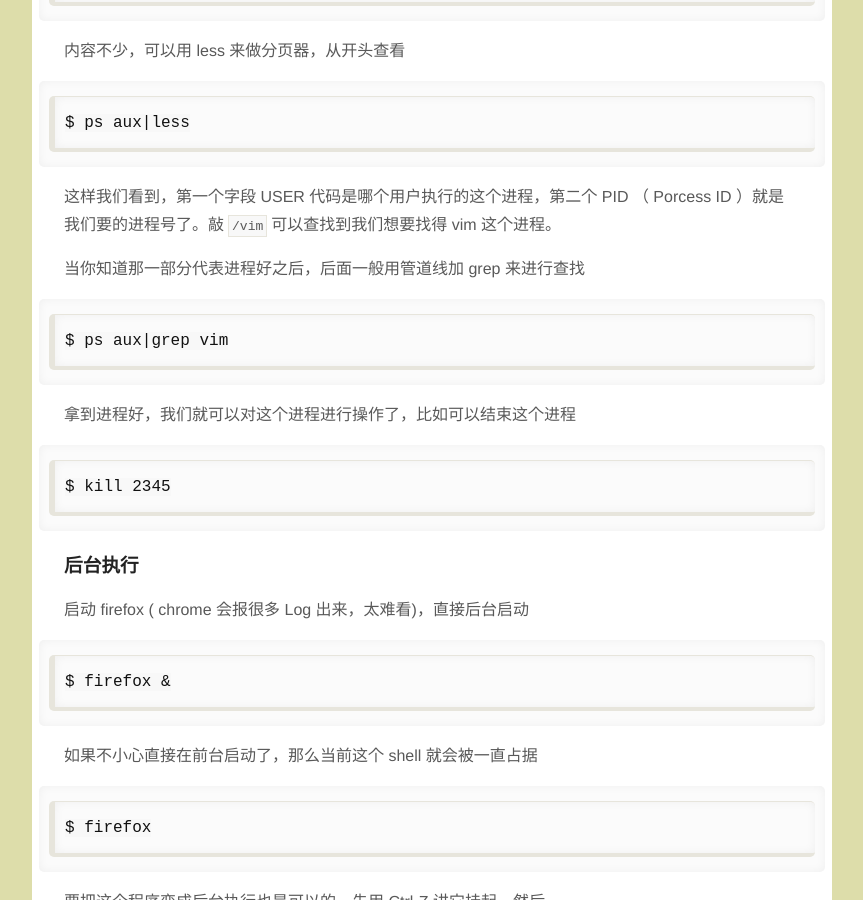
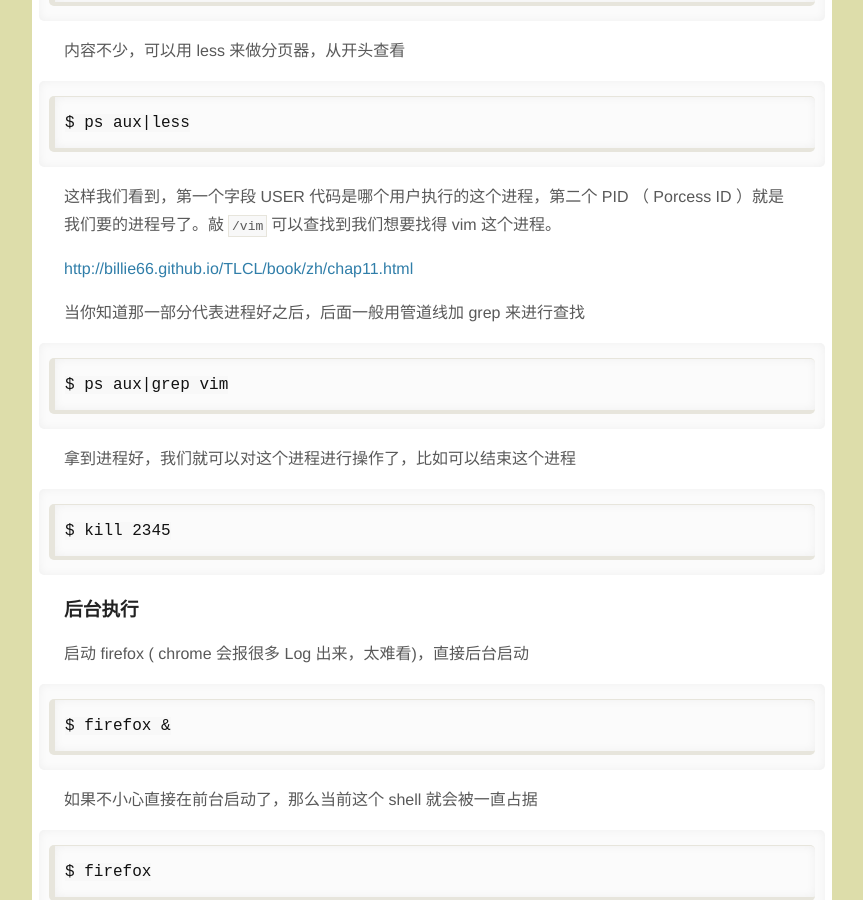
Before and after one commit to happypeter/LGCB, a Jekyll site: the page built from book/process.md, in a window 1280 px wide and 900 px high, scrolled down 574 px. Shown: the whole window, without its empty margins (208-1071 px from the left). Built offline with Jekyll 4.4.1, drawn with Linux system fonts in a browser that asks for light colours.

Commit message:
Update process.md

```diff
--- a/book/process.md
+++ b/book/process.md
@@ -18,6 +18,8 @@ Linux 系统上有一个命令叫 ps 用来查看当前系统上的进程。打
     $ ps aux|less
 
 这样我们看到，第一个字段 USER 代码是哪个用户执行的这个进程，第二个 PID （ Porcess ID ）就是我们要的进程号了。敲 `/vim` 可以查找到我们想要找得 vim 这个进程。
+
+<http://billie66.github.io/TLCL/book/zh/chap11.html>
 
 当你知道那一部分代表进程好之后，后面一般用管道线加 grep 来进行查找
 
```
